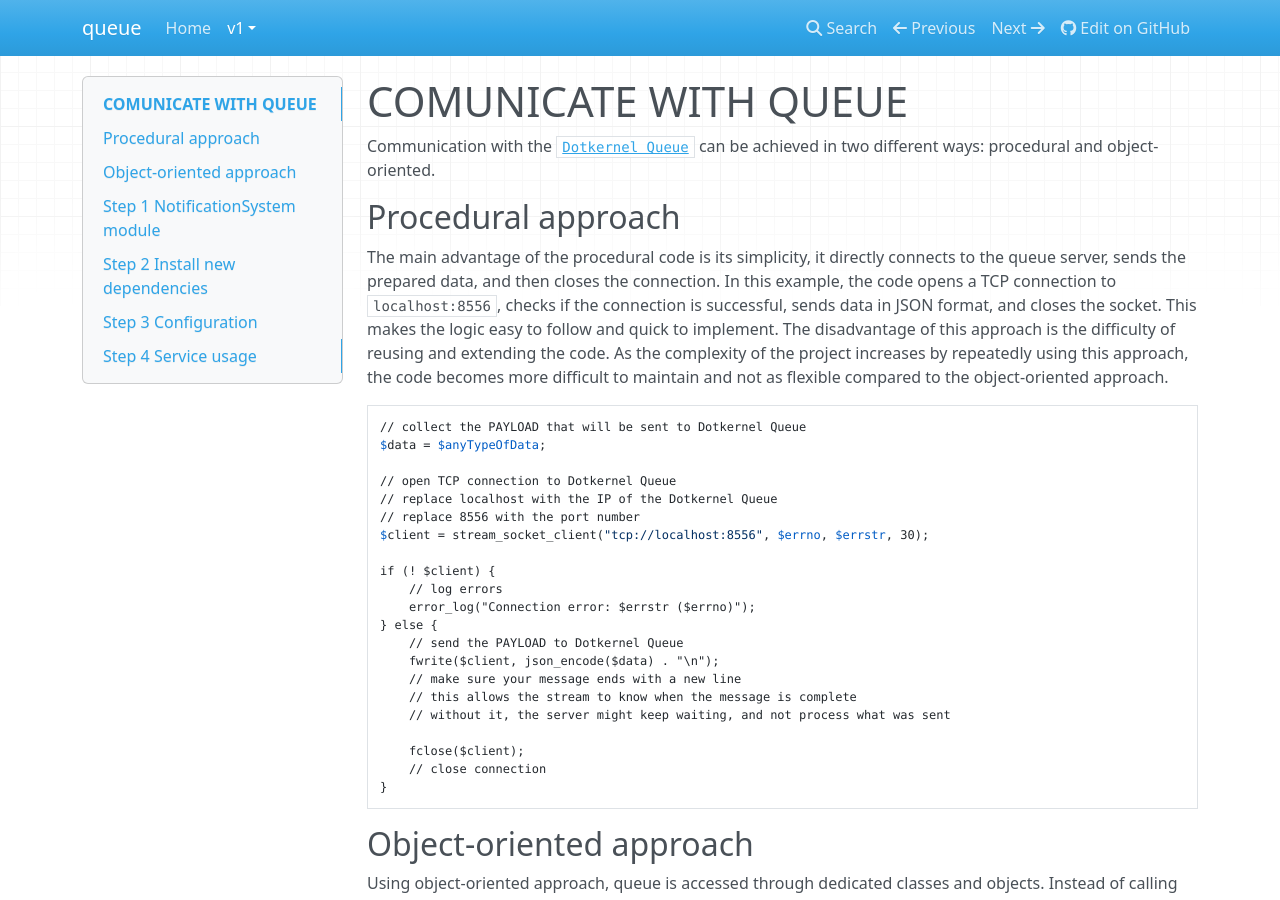
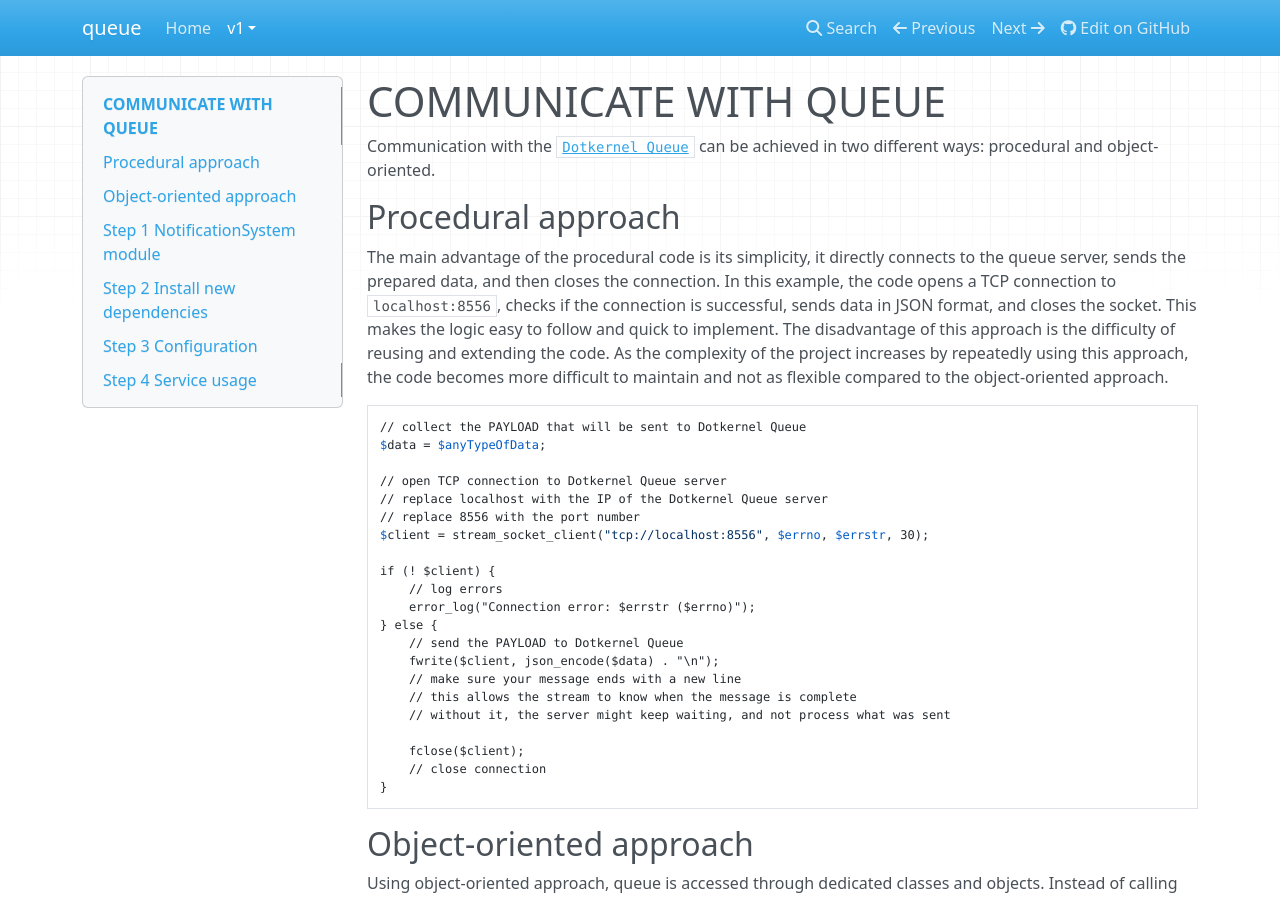
Before and after one commit to dotkernel/queue-documentation, an MkDocs documentation site: the page built from docs/book/v1/how-to/communication-with-queue.md, in a window 1280 px wide and 900 px high. Built offline with MkDocs 1.6.1, drawn with Linux system fonts in a browser that asks for light colours; nearby versions of some CDN libraries.

Commit message:
typo
Signed-off-by: bota <Bota@dotkernel.com>

```diff
--- a/docs/book/v1/how-to/communication-with-queue.md
+++ b/docs/book/v1/how-to/communication-with-queue.md
@@ -1,4 +1,4 @@
-# COMUNICATE WITH QUEUE
+# COMMUNICATE WITH QUEUE
 
 Communication with the  [`Dotkernel Queue`](https://github.com/dotkernel/queue) can be achieved in two different ways: procedural and object-oriented.
 
@@ -10,8 +10,8 @@ The main advantage of the procedural code is its simplicity, it directly connect
 // collect the PAYLOAD that will be sent to Dotkernel Queue
 $data = $anyTypeOfData;
 
-// open TCP connection to Dotkernel Queue
-// replace localhost with the IP of the Dotkernel Queue
+// open TCP connection to Dotkernel Queue server
+// replace localhost with the IP of the Dotkernel Queue server
 // replace 8556 with the port number
 $client = stream_socket_client("tcp://localhost:8556", $errno, $errstr, 30);
 
```
